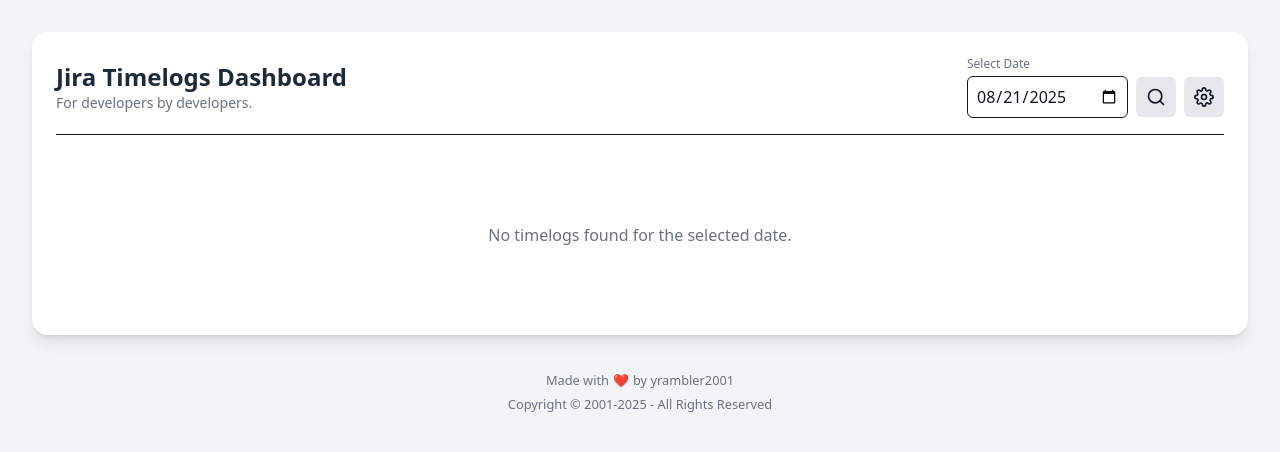
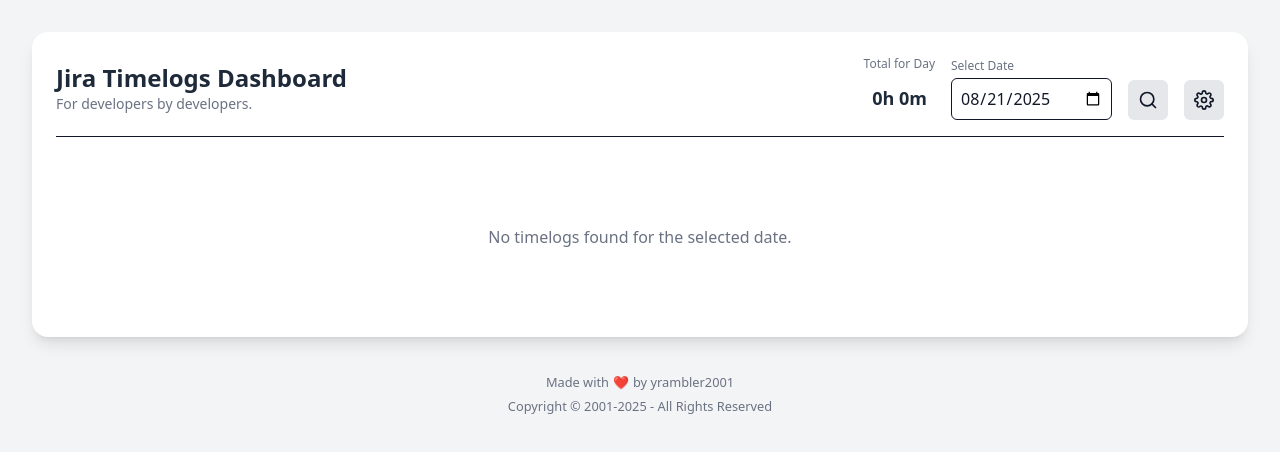
Before and after one commit to yrambler2001/jira-time-tracker, a React (Vite) app: page / in a window 1280 px wide. Shown: the top 452 px of the page. Built offline with nearby package versions, Linux system fonts and the light colour scheme.

Commit message:
display tracked time within a day

```diff
--- a/src/App.tsx
+++ b/src/App.tsx
@@ -99,6 +99,15 @@
   if (seconds > 0) parts.push(`${seconds}s`);
   if (parts.length === 0) return '0s';
   return parts.join(' ');
+}
+
+// New helper function to format the total daily tracked time
+function formatTotalSeconds(totalSeconds: number): string {
+  if (isNaN(totalSeconds) || totalSeconds < 0) return '0h 0m';
+  const duration = moment.duration(totalSeconds, 'seconds');
+  const hours = Math.floor(duration.asHours());
+  const minutes = duration.minutes();
+  return `${hours}h ${minutes}m`;
 }
 
 const extractTextFromAtlassianDocumentFormat = (node: any): string => {
@@ -1430,6 +1439,28 @@
 
   const { allLogs, groupedLogs, uniqueTickets, ticketColors, minDate, maxDateMinDateDuration, xAxisTicks, displayMode } = timelineData;
 
+  // Calculate total tracked time for the selected day
+  const totalTrackedTodayInSeconds = useMemo(() => {
+    const startOfDay = moment(selectedDate).startOf('day');
+    const endOfDay = moment(selectedDate).endOf('day');
+    let totalSeconds = 0;
+
+    allLogs.forEach((log) => {
+      const logStart = log.startDateMoment;
+      const logEnd = log.isTracking ? currentTime : (log as ProcessedTimelog).endDateMoment;
+
+      // Determine the portion of the log that falls within the selected day
+      const effectiveStart = moment.max(logStart, startOfDay);
+      const effectiveEnd = moment.min(logEnd, endOfDay);
+
+      if (effectiveEnd.isAfter(effectiveStart)) {
+        totalSeconds += effectiveEnd.diff(effectiveStart, 'seconds');
+      }
+    });
+
+    return totalSeconds;
+  }, [allLogs, selectedDate, currentTime]);
+
   const handleRowClick = useCallback((log: ProcessedTimelog) => {
     setEditingLog(log);
     setEditModalOpen(true);
@@ -1647,7 +1678,11 @@
                 <h1 className="text-2xl font-bold text-gray-800 dark:text-white">Jira Timelogs Dashboard</h1>
                 <p className="text-sm text-gray-500 dark:text-gray-400">For developers by developers.</p>
               </div>
-              <div className="flex items-center gap-2 mt-4 sm:mt-0">
+              <div className="flex items-end gap-4 mt-4 sm:mt-0">
+                <div className="text-right">
+                  <label className="text-xs text-gray-500 dark:text-gray-400 block mb-1">Total for Day</label>
+                  <div className="p-2 font-bold text-lg text-gray-800 dark:text-white">{formatTotalSeconds(totalTrackedTodayInSeconds)}</div>
+                </div>
                 <div>
                   <label className="text-xs text-gray-500 dark:text-gray-400 block mb-1">Select Date</label>
                   <input
@@ -1659,13 +1694,13 @@
                 </div>
                 <button
                   onClick={() => setSearchModalOpen(true)}
-                  className="p-2.5 mt-5 rounded-md bg-gray-200 dark:bg-gray-700 hover:bg-gray-300 dark:hover:bg-gray-600"
+                  className="p-2.5 rounded-md bg-gray-200 dark:bg-gray-700 hover:bg-gray-300 dark:hover:bg-gray-600"
                 >
                   <SearchIcon />
                 </button>
                 <button
                   onClick={() => setSettingsOpen(true)}
-                  className="p-2.5 mt-5 rounded-md bg-gray-200 dark:bg-gray-700 hover:bg-gray-300 dark:hover:bg-gray-600"
+                  className="p-2.5 rounded-md bg-gray-200 dark:bg-gray-700 hover:bg-gray-300 dark:hover:bg-gray-600"
                 >
                   <SettingsIcon />
                 </button>
```
